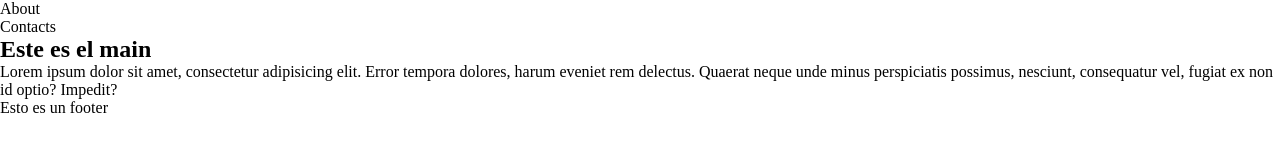
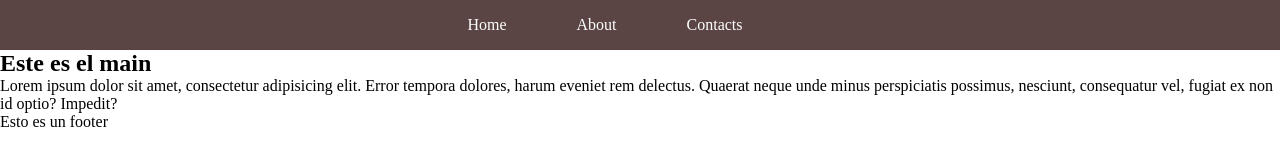
Before and after one commit to yandali-damian/hackatonLIM015, a plain HTML site: page index.html in a window 1280 px wide. Drawn offline with Linux system fonts and the light colour scheme.

Commit message:
add nav and style

```diff
--- a/index.html
+++ b/index.html
@@ -9,8 +9,9 @@
 </head>
 <body>
   <header>
-    <nav>
+    <nav class="nav">
       <ul>
+        <li>Home</li>
         <li>About</li>
         <li>Contacts</li>
       </ul>
--- a/main.css
+++ b/main.css
@@ -3,3 +3,24 @@
     padding: 0;
     box-sizing: border-box;
 }
+
+.nav{
+    width: 100%;
+    height: 50px;
+    display: inline-flex;
+    background: rgb(90, 68, 68);
+    justify-content: center;
+
+}
+
+.nav ul {
+    display: inline-flex;
+    list-style:none;
+    color: white;
+    align-items: center;
+}
+
+.nav ul li {
+    display: inline-flex;
+    margin-right: 70px;
+}
```
